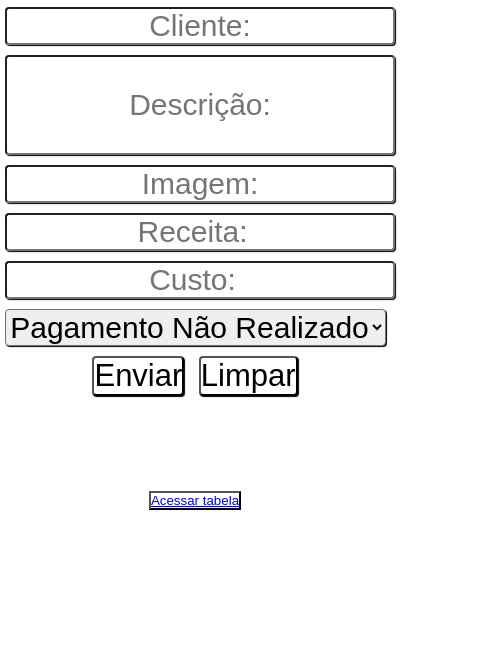
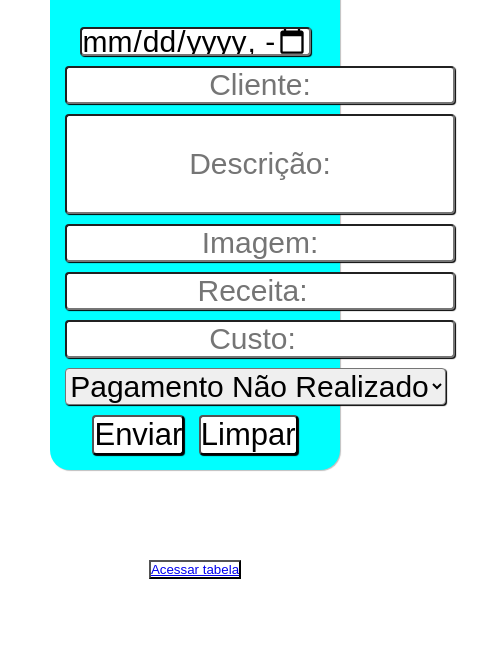
Before and after one commit to DevDaviDias/Pai-e-filho-refrigera-ao, a plain HTML site: page index.html in a window 390 px wide. Shown: the part 375-1044 px from the top of the page, 487 px wide, since content can reach past the window. Before the commit the page ends 975 px from the top, so only its background shows below. Drawn offline with Linux system fonts and the light colour scheme; a web font is replaced by a local one.

Commit message:
ajustando parte mobile

```diff
--- a/index.html
+++ b/index.html
@@ -10,9 +10,10 @@
     <link rel="stylesheet" href="style.css">
 </head>
 <body>
+    <div class="container">
         <h1>PAi e Filho <span>Refrigeração</span></h1>
 
-    <form id="paymentForm" action="https://api.sheetmonkey.io/form/gNmkCzVuSgBRPNQV9kg7Uw" method="post" onsubmit="return validarFormulario()">
+        <form class="form" id="paymentForm" action="https://api.sheetmonkey.io/form/gNmkCzVuSgBRPNQV9kg7Uw" method="post" onsubmit="return validarFormulario()">
             <!-- Campo de data -->
             <input class="itens" type="datetime-local" id="dataAtual" name="Data" placeholder="Data:" required><br>
             <input class="itens" type="text" name="Cliente" placeholder="Cliente:" required><br>
@@ -28,6 +29,7 @@
             <input class="itensS" type="submit" value="Enviar"/>
             <input class="itensS" type="reset" value="Limpar"/>
         </form>
+    </div>
 
     <section>
         <button class="tabela">
--- a/style.css
+++ b/style.css
@@ -11,6 +11,7 @@ input, select {
     box-shadow: 1px 1px 1px black;
     margin: 5px;
 }
+
 h1 {
     font-size: 60px;
     padding: 60px;
@@ -36,3 +37,20 @@ h1 > span {
     background-color: rgb(255, 255, 255);
     color: rgb(179, 179, 179);
 }
+#dataAtual{
+    width: 231px;
+    height: 29px;
+}
+
+.container{
+    background-color: aqua;
+    margin-top: 30px;
+    margin-left: 50px;
+    margin-right: 50px;
+    padding: 10px;
+    padding-top: 40px;
+    border-radius: 20px;
+    box-shadow: 1px 1px 1px rgba(0, 0, 0, 0.254);
+
+
+}
```
Lines whose indentation alone changed are shown as unchanged.
